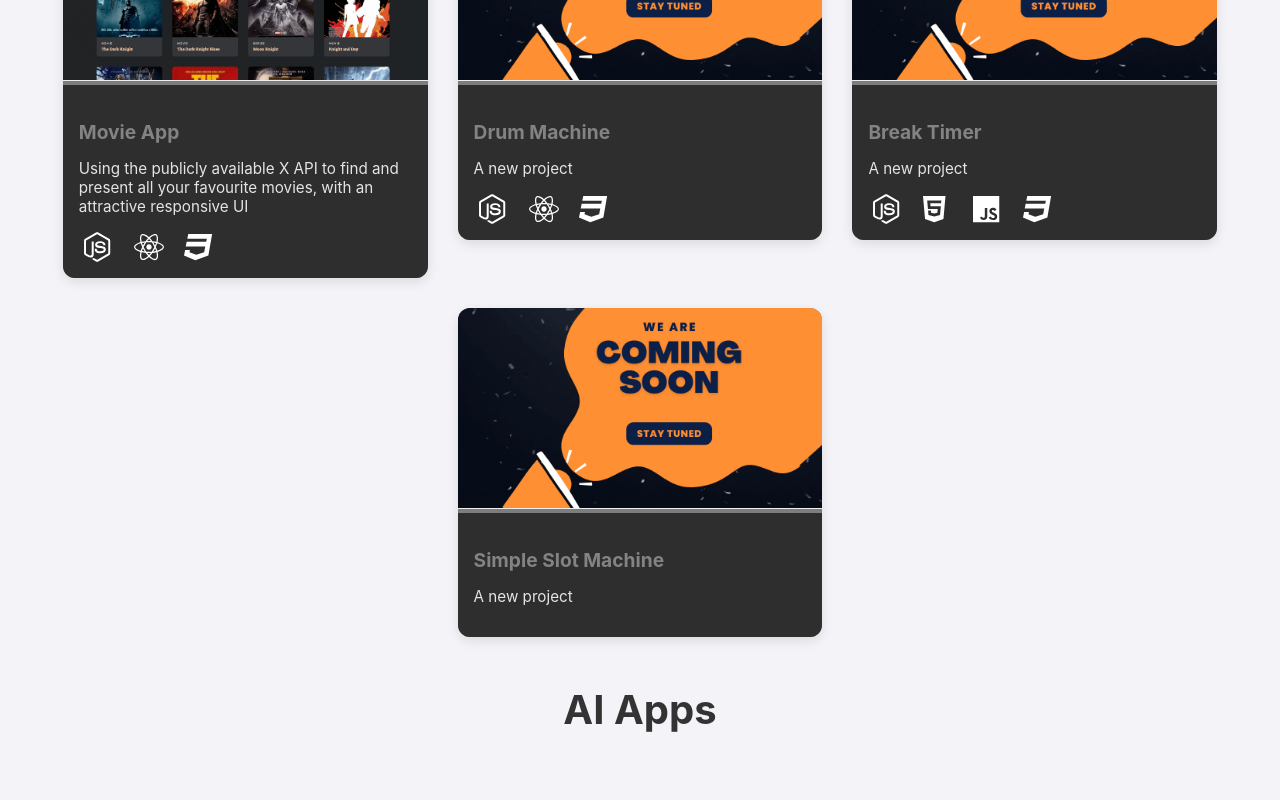
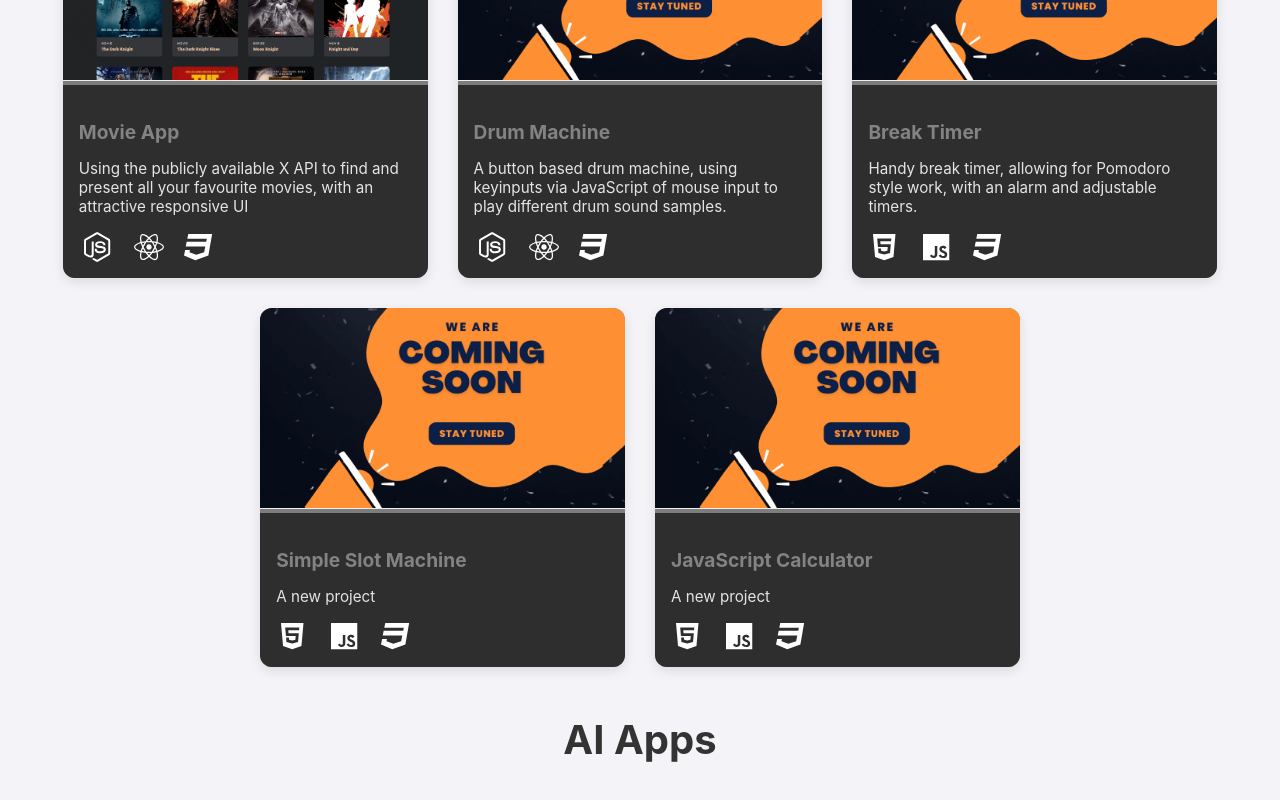
Before and after one commit to KnightIdeas/ki-portfolio-website, a React (Create React App) app: page /projects in a window 1280 px wide. Shown: the part 870-1670 px from the top of the page. Built offline with nearby package versions, Linux system fonts and the light colour scheme.

Commit message:
11-10-24 Links added
Working links added to the modal

```diff
--- a/src/components/Hero.js
+++ b/src/components/Hero.js
@@ -3,20 +3,7 @@ import './Hero.css';
 
 function Hero({ titleA, subtitleA, titleB, subtitleB, imgUrl, imgAlt, imageArrayA, imageArrayB }) {
     // Move handleIconImages inside Hero function
-    function handleIconImages(imageArray) {
-        if (!imageArray || imageArray.length === 0) return null;
 
-        // Map through the array to get each image and return them
-        return imageArray.map((item, index) => (
-            <span
-                key={index}
-                className={item.type === 'fontawesome' ? 'icon-class-fa' : 'icon-class'}
-                data-tooltip={item.tooltip}
-            >
-                {item.icon}
-            </span>
-        ));
-    }
 
     return (
         <section className="hero">
@@ -33,10 +20,26 @@ function Hero({ titleA, subtitleA, titleB, subtitleB, imgUrl, imgAlt, imageArray
             <div className="hero-content-B">
                 <h2>{titleB}</h2>
                 <h3>{subtitleB}</h3>
+                <div className="game_icon-container">
                     {handleIconImages(imageArrayB)}
+                </div>
             </div>
         </section>
     );
 }
 
 export default Hero;
+function handleIconImages(imageArray) {
+        if (!imageArray || imageArray.length === 0) return null;
+
+        // Map through the array to get each image and return them
+        return imageArray.map((item, index) => (
+            <span
+                key={index}
+                className={item.type === 'fontawesome' ? 'icon-class-fa' : 'icon-class'}
+                data-tooltip={item.tooltip}
+            >
+                {item.icon}
+            </span>
+        ));
+    }
--- a/src/components/Home.js
+++ b/src/components/Home.js
@@ -38,7 +38,6 @@ const imageArrayB = [
   { icon: <img src={BlenderIcon} alt='Blender' />, tooltip: 'Blender', type: 'svg'},
   { icon: <img src={GameMakerIcon} alt='Game Maker' />,tooltip: 'Game GameMakerIcon', type: 'svg'},
   { icon: <FontAwesomeIcon icon={faGithub} />, tooltip: 'Github', type: 'fontawesome'}
-
 ];
 
 function Home() {
--- a/src/components/Modal.js
+++ b/src/components/Modal.js
@@ -1,7 +1,7 @@
 import React from "react";
 import './Modal.css';
 
-const Modal = ({ isOpen, onClose, project }) => {
+const Modal = ({ isOpen, onClose, onLink, project }) => {
     if (!isOpen) return null;
 
     return (
@@ -12,7 +12,8 @@ const Modal = ({ isOpen, onClose, project }) => {
                 <div className="image-gallery">
                     <img src={project.image} alt={project.title} />
                 </div>
-                <button onClick={onClose}>Close</button>
+                <button className="button-typeA" onClick={onClose}>Close</button>
+                <button className="button-typeB" onClick={onLink}>Project Link</button>
             </div>
 
         </div>
--- a/src/components/Projects.js
+++ b/src/components/Projects.js
@@ -52,7 +52,7 @@ let nextJSIcon = new Icon (<img src={NextJSIcon} alt='NextJS'/>, 'NextJS', 'svg'
 const projects = [
   {
     title: 'Draught of The Dungeon',
-    description: '"Apprentice, find thy master!" A potion throwing dungeon crawler/puzzle game',
+    description: '"Apprentice, find thy master!" A potion throwing dungeon crawler/puzzle game.',
     technologies: [
       unityIcon,
       blenderIcon,
@@ -60,29 +60,32 @@ const projects = [
       githubIcon
     ],
     image: image1,
-    type: GAMES
+    type: GAMES,
+    link: 'https://knight-ideas.itch.io/draught-of-the-dungeon'
   },
   {
     title: 'Tountra - Cold Steel Vengence',
-    description: 'MechJam IV entry Tountra, play as a brave freedom fighter on a frozen planet, featuring fully destructable buildings a weapon upgrade system and full 3D combat',
+    description: 'MechJam IV entry Tountra, play as a brave freedom fighter on a frozen planet, featuring fully destructable buildings a weapon upgrade system and full 3D combat.',
     technologies: [
       unityIcon,
       blenderIcon,
       githubIcon
     ],
     image: image2,
-    type: GAMES
+    type: GAMES,
+    link: 'https://knight-ideas.itch.io/mech-jam-iv-tountra-cold-steel-vengeance'
   },
   {
     title: 'Lex Finalis',
-    description: 'An arcade space shooter, utilising endless runner techniques with three phases and an exciting boss encounter',
+    description: 'An arcade space shooter, utilising endless runner techniques with three phases and an exciting boss encounter.',
     technologies: [
       unityIcon,
       blenderIcon,
       githubIcon
     ],
     image: image2,
-    type: GAMES
+    type: GAMES,
+    link: 'https://knight-ideas.itch.io/lex-finalis-demo'
   },
   {
     title: 'Movie App',
@@ -97,7 +100,7 @@ const projects = [
   },
   {
     title: 'Drum Machine',
-    description: 'A new project',
+    description: 'A button based drum machine, using keyinputs via JavaScript of mouse input to play different drum sound samples.',
     technologies: [
       nodeJSIcon,
       reactIcon,
@@ -108,9 +111,8 @@ const projects = [
   },
   {
     title: 'Break Timer',
-    description: 'A new project',
+    description: 'Handy break timer, allowing for Pomodoro style work, with an alarm and adjustable timers.',
     technologies: [
-      nodeJSIcon,
       html5Icon,
       javaScriptIcon,
       css3Icon
@@ -121,7 +123,22 @@ const projects = [
   {
     title: 'Simple Slot Machine',
     description: 'A new project',
-    technologies: [],
+    technologies: [
+      html5Icon,
+      javaScriptIcon,
+      css3Icon
+    ],
+    image: imageTemp,
+    type: APPS
+  },
+  {
+    title: 'JavaScript Calculator',
+    description: 'A new project',
+    technologies: [
+      html5Icon,
+      javaScriptIcon,
+      css3Icon
+    ],
     image: imageTemp,
     type: APPS
   },
@@ -138,6 +155,10 @@ const Projects = () => {
 
   const handleCloseModal = () => {
     setModalOpen(false);
+  };
+
+  const handleProjectLink = () => {
+    window.open(currentProject.link);
   };
 
   const projectTypes = [GAMES, APPS, AI_APPS];
@@ -162,7 +183,7 @@ const Projects = () => {
           </div>
         </div>
       ))}
-      <Modal isOpen={isModalOpen} onClose={handleCloseModal} project={currentProject} />
+      <Modal isOpen={isModalOpen} onClose={handleCloseModal} onLink={handleProjectLink} project={currentProject} />
     </div>
   );
 };
```
